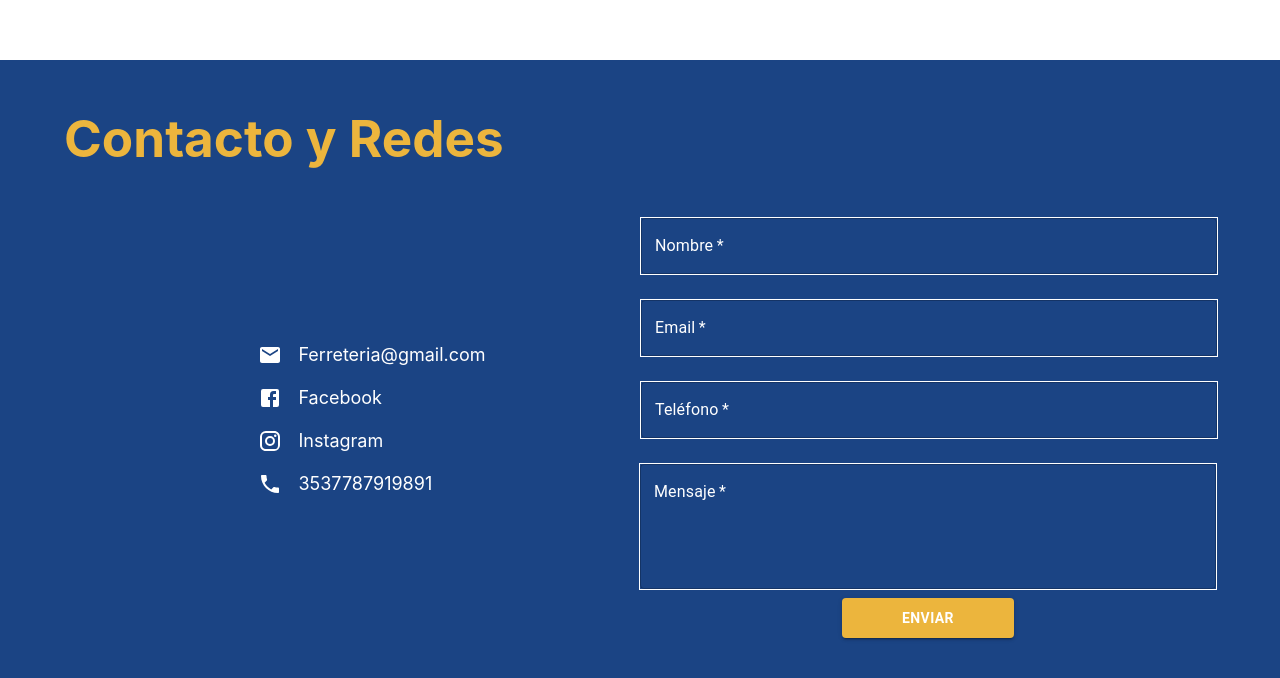
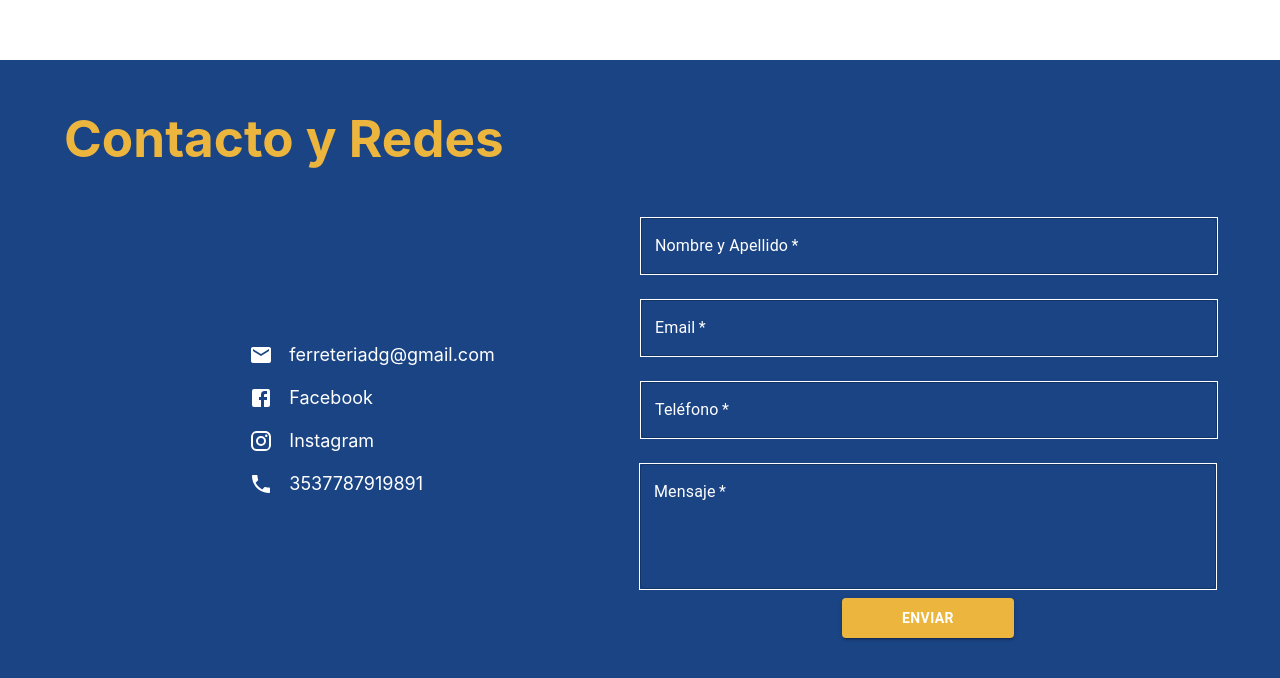
Before and after one commit to Felipeballarino/prueba, a React (Vite) app in the folder web/: page / in a window 1280 px wide. Shown: the part 1968-2646 px from the top of the page. Built offline with nearby package versions, Linux system fonts and the light colour scheme.

Commit message:
Commit Listo

```diff
--- a/web/src/Sections/Contacto/Contacto.jsx
+++ b/web/src/Sections/Contacto/Contacto.jsx
@@ -7,10 +7,10 @@ const Contacto = () => {
         event.preventDefault();
         const data = new FormData(event.currentTarget);
         console.log("Formulario enviado:", {
-            nombre: data.get("nombre"),
-            email: data.get("email"),
-            telefono: data.get("telefono"),
-            mensaje: data.get("mensaje"),
+            nombre: data.get("Nombre y Apellido"),
+            email: data.get("eEmail"),
+            telefono: data.get("Telefono"),
+            mensaje: data.get("Mensaje"),
         });
     };
 
@@ -20,7 +20,7 @@ const Contacto = () => {
             <Box className={styles.contacto}>
                 <Box className={styles.redes}>
                     <ul>
-                        <li><Mail /> Ferreteria@gmail.com</li>
+                        <li><Mail /> ferreteriadg@gmail.com</li>
                         <li><Facebook /> Facebook</li>
                         <li><Instagram /> Instagram</li>
                         <li><Phone /> 3537787919891</li>
@@ -32,7 +32,7 @@ const Contacto = () => {
                             fullWidth
                             margin="normal"
                             name="nombre"
-                            label="Nombre"
+                            label="Nombre y Apellido"
                             required
                             sx={{ color: "white", border: "white solid 1px" }}
                             InputProps={{ style: { color: "white", borderColor: "white" } }}
```
Also changed, not shown: 1 other file (tests, documents, lock files or other folders).
